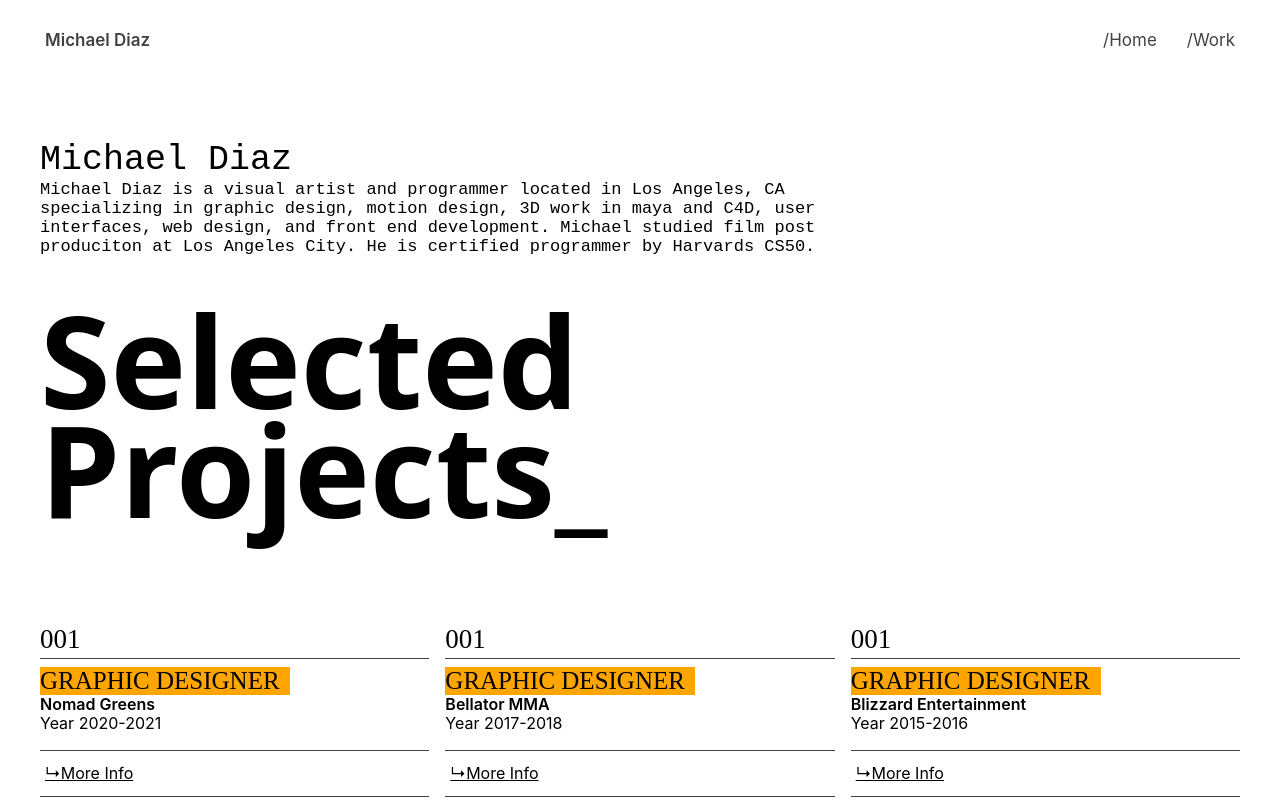
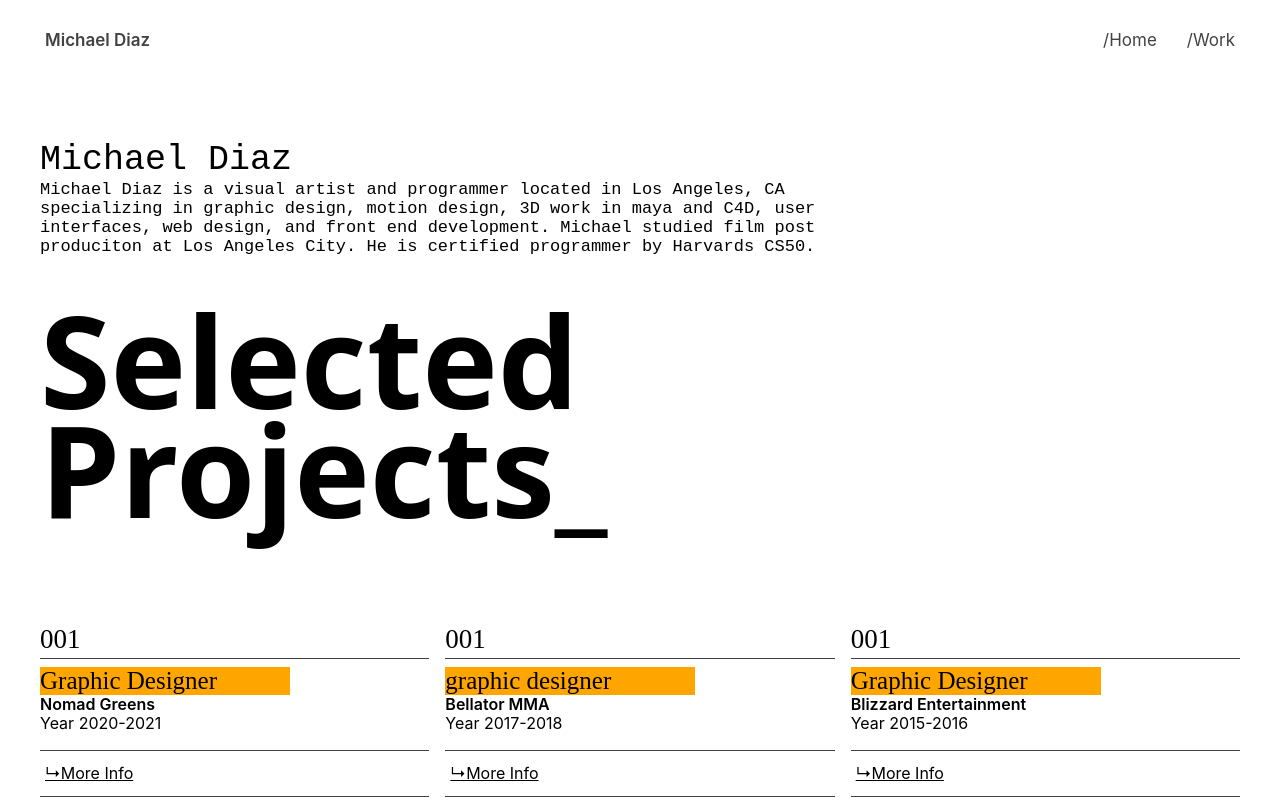
Before and after one commit to croculator/portfolio-site, a Next.js app: page /work in a window 1280 px wide. Shown: the top 800 px of the page. Built offline with nearby package versions, Linux system fonts and the light colour scheme.

Commit message:
troubleshoot font

```diff
--- a/components/workCard.js
+++ b/components/workCard.js
@@ -48,7 +48,7 @@ const WorkCard = ({ number, title, job, date, description}) => {
             <Box css={{fontFamily: 'inconsolata', fontSize: 27, marginBottom: -5, color: 'black'}}>{number}</Box>
 
             <Line as="hr"></Line>
-            <Box css={{ width: '250px', marginTop: 5, fontSize: 25, fontWeight: 400, backgroundColor: 'orange', fontFamily: 'inconsolata', textTransform: 'uppercase',  }}>{title}</Box>
+            <Box css={{ width: '250px', marginTop: 5, fontSize: 25, fontWeight: 400, backgroundColor: 'orange', fontFamily: 'inconsolata', }}>{title}</Box>
             <Box css={{fontSize: 16, fontWeight: '600',}}>{job}</Box>
             <Box css={{fontSize: 16, paddingBottom: 10,}}>{date}</Box>
             <Line as="hr"></Line>
```
